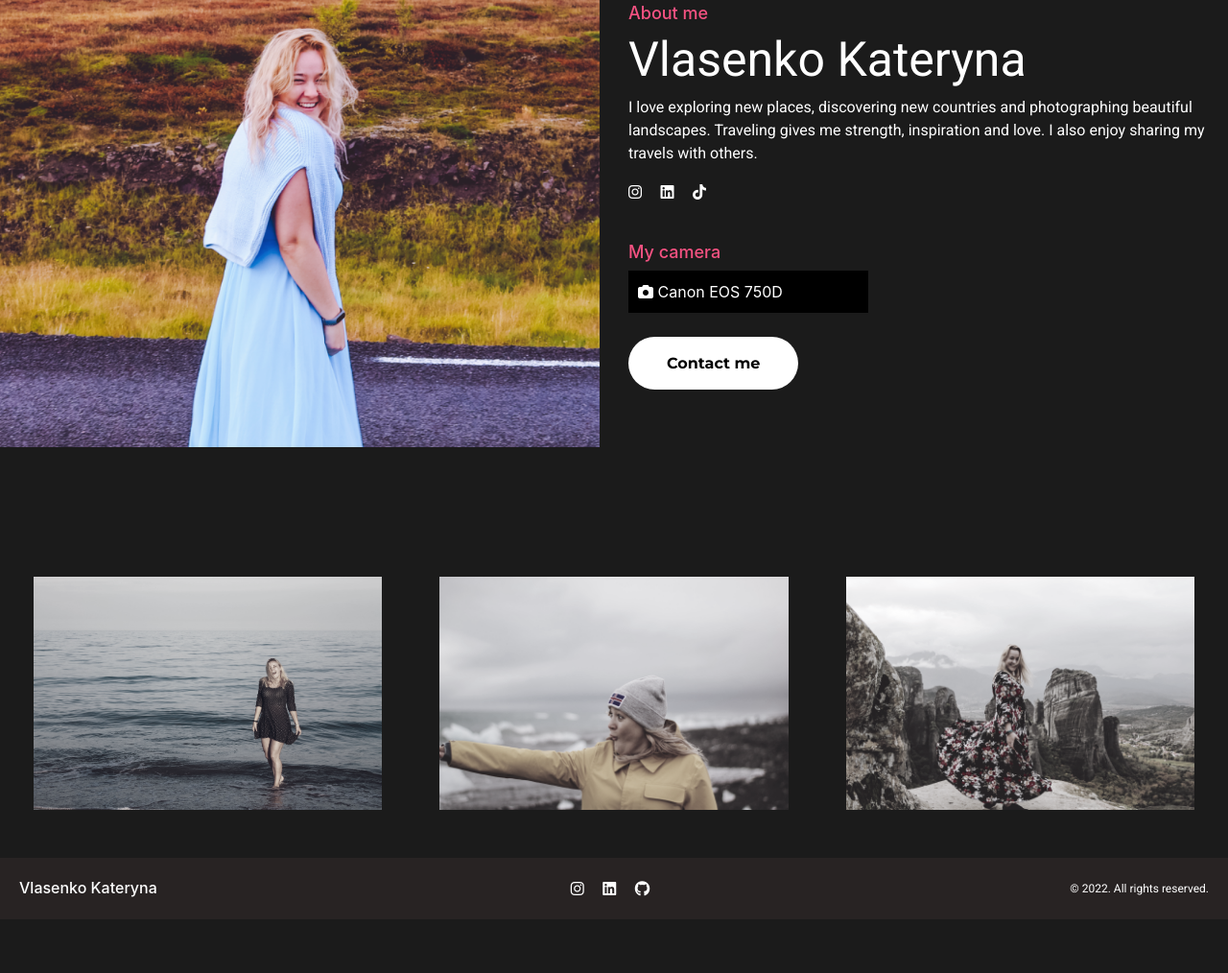
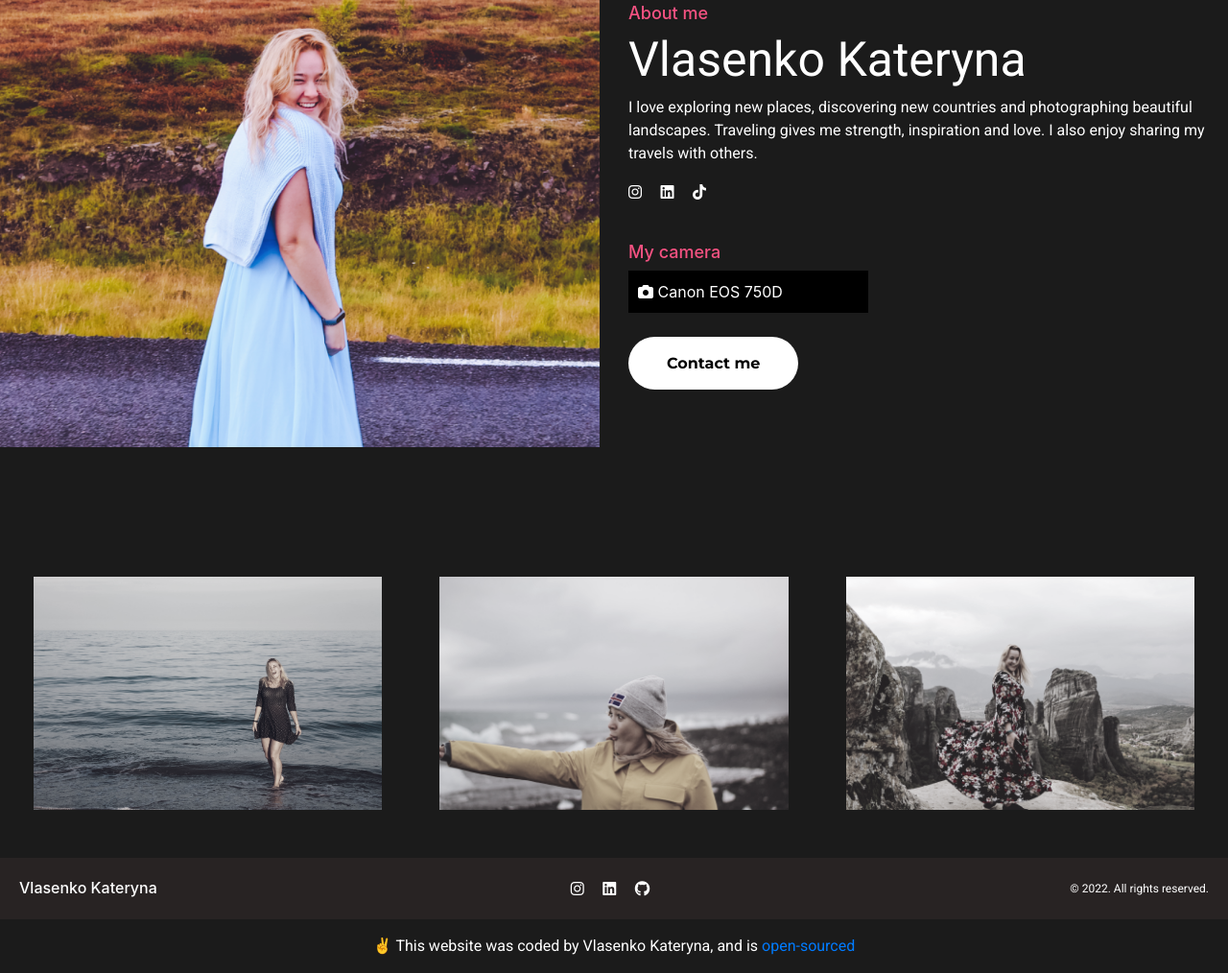
Before and after one commit to VlasenkoKate/SheCodes_Responsive, a plain HTML site: page about.html in a window 1280 px wide. Shown: the part 149-1163 px from the top of the page at 96% size. Before the commit the page ends 1117 px from the top, so only its background shows below. Drawn offline with nearby package versions, Linux system fonts and the light colour scheme.

Commit message:
Added link to repo

```diff
--- a/about.html
+++ b/about.html
@@ -128,6 +128,17 @@
       </div>
       <p>© 2022. All rights reserved.</p>
     </footer>
+        <div>
+      <p class="text-center mt-3 bottom_text">
+        ✌️ This website was coded by Vlasenko Kateryna, and is
+        <a
+          href="https://github.com/VlasenkoKate/SheCodes_Responsive"
+          target="_blank"
+        >
+          open-sourced
+        </a>
+      </p>
+    </div>
     <script
       src="https://code.jquery.com/jquery-3.3.1.slim.min.js"
       integrity="sha384-q8i/X+965DzO0rT7abK41JStQIAqVgRVzpbzo5smXKp4YfRvH+8abtTE1Pi6jizo"
--- a/styles/portfolio.css
+++ b/styles/portfolio.css
@@ -235,6 +235,10 @@ footer .icons {
   }
 }
 
+.bottom_text {
+  color: white;
+}
+
 @media (max-width: 900px) {
   .hero {
     min-height: 500px;
```
Also changed, not shown: contact.html (+11 -0 lines), index.html (+11 -0 lines), travels.html (+11 -0 lines).
